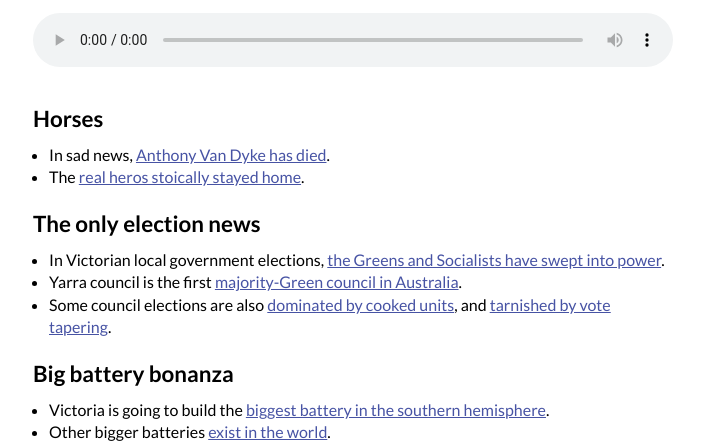
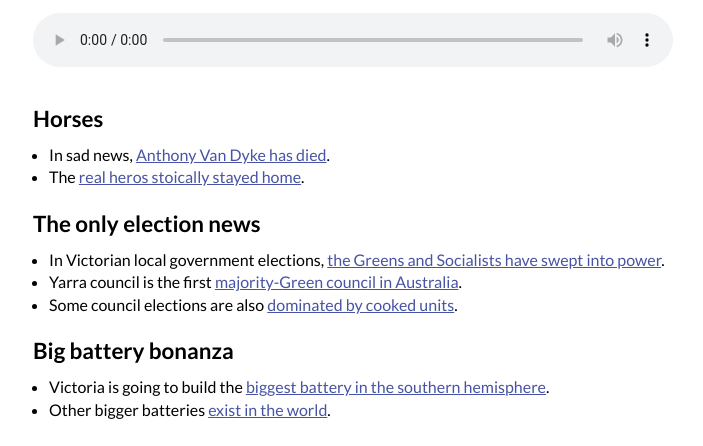
Before and after one commit to isaacwilliams/not-good-enough-web, a Gatsby site: page /044-irish-wristwatch/ in a window 1280 px wide. Shown: the part 295-741 px from the top of the page, without its empty margins (287-990 px from the left). Built offline with nearby package versions, Linux system fonts and the light colour scheme; Gatsby itself is replaced by a stand-in of ours.

Commit message:
Remove point that was edited out

```diff
--- a/content/episodes/044-irish-wristwatch/index.md
+++ b/content/episodes/044-irish-wristwatch/index.md
@@ -15,7 +15,7 @@ fileLink: "https://mcdn.podbean.com/mf/web/bqbdaq/44-rip-van-dyke.mp3"
 
 - In Victorian local government elections, [the Greens and Socialists have swept into power](https://www.vec.vic.gov.au/results/2020-council-election-results).
 - Yarra council is the first [majority-Green council in Australia](https://www.theage.com.au/national/victoria/victoria-s-first-greens-dominated-council-elected-in-yarra-20201106-p56c2k.html).
-- Some council elections are also [dominated by cooked units](https://www.theguardian.com/media/2012/oct/16/darryn-lyons-big-pictures), and [tarnished by vote tapering](https://www.theage.com.au/national/victoria/moreland-council-vote-declared-despite-suspected-vote-rigging-20201105-p56bv7.html).
+- Some council elections are also [dominated by cooked units](https://www.theguardian.com/media/2012/oct/16/darryn-lyons-big-pictures).
 
 ## Big battery bonanza
 
```
